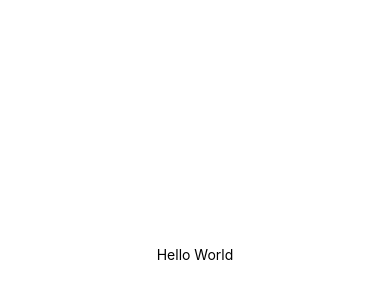
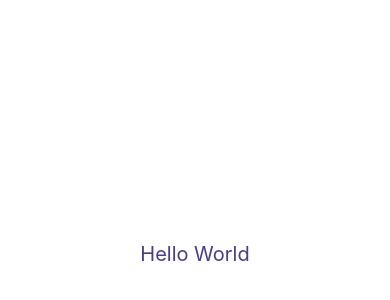
Before and after one commit to virustorm/React-Native-Trial1, a React Native app: screen / in a window 390 px wide. Shown: the part 168-468 px from the top of the page. Built offline with nearby package versions, Linux system fonts and the light colour scheme.

Commit message:
learned about stylesheet

```diff
--- a/App.js
+++ b/App.js
@@ -1,12 +1,24 @@
 import React from 'react';
-import { View, Text } from 'react-native';
+import { View, Text, StyleSheet } from 'react-native';
 
 const App = () => {
 	return (
-		<View style={{ flex: 1, justifyContent: 'center', alignItems: 'center' }}>
-			<Text>Hello World</Text>
+		<View style={styles.container}>
+			<Text style={styles.text}>Hello World</Text>
 		</View>
 	);
 };
 
+const styles = StyleSheet.create({
+	container: {
+		flex: 1,
+		justifyContent: 'center',
+		alignItems: 'center'
+	},
+	text: {
+		color: 'darkslateblue',
+		fontSize: 20
+	}
+});
+
 export default App;
```
